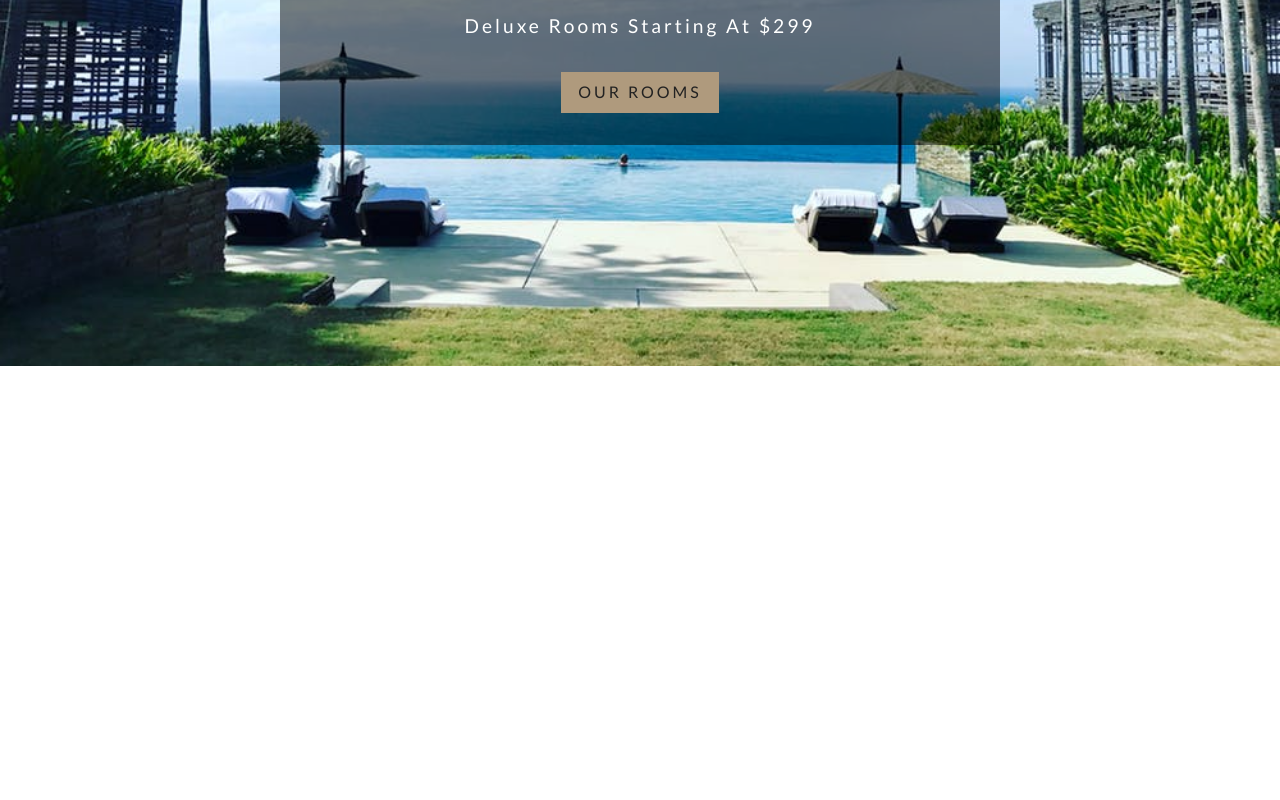
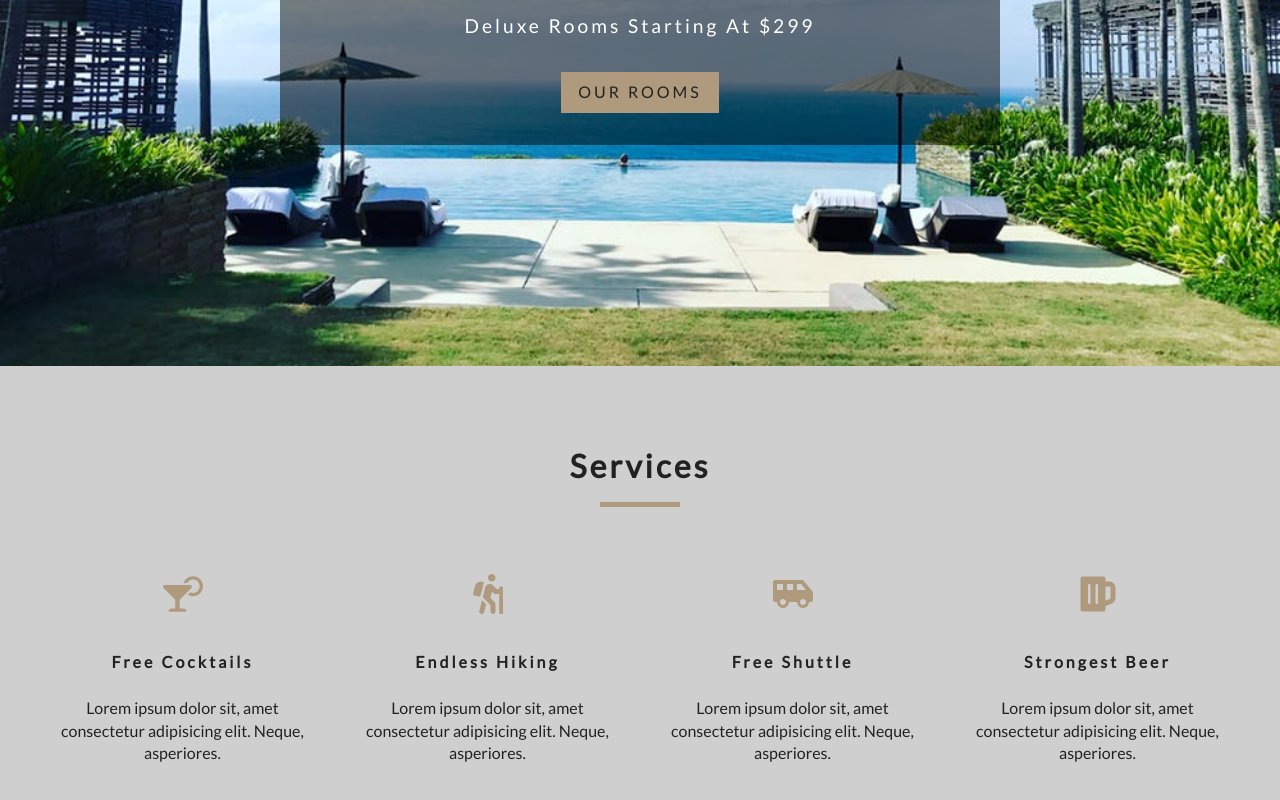
Before and after one commit to akash02-das/beach-resort, a React (Create React App) app: page / in a window 1280 px wide. Shown: the part 434-1234 px from the top of the page. Before the commit the page ends 800 px from the top, so only its background shows below. Built offline with nearby package versions, Linux system fonts and the light colour scheme.

Commit message:
Services Component

```diff
--- /dev/null
+++ b/src/components/Services.js
@@ -0,0 +1,57 @@
+import React, { Component } from "react";
+import Title from "./Title";
+import "../styles/services.scss";
+
+import { FaCocktail, FaHiking, FaShuttleVan, FaBeer } from "react-icons/fa";
+
+class Services extends Component {
+  state = {
+    services: [
+      {
+        icon: <FaCocktail />,
+        title: "free cocktails",
+        info:
+          "Lorem ipsum dolor sit, amet consectetur adipisicing elit. Neque, asperiores.",
+      },
+      {
+        icon: <FaHiking />,
+        title: "endless hiking",
+        info:
+          "Lorem ipsum dolor sit, amet consectetur adipisicing elit. Neque, asperiores.",
+      },
+      {
+        icon: <FaShuttleVan />,
+        title: "free shuttle",
+        info:
+          "Lorem ipsum dolor sit, amet consectetur adipisicing elit. Neque, asperiores.",
+      },
+      {
+        icon: <FaBeer />,
+        title: "strongest beer",
+        info:
+          "Lorem ipsum dolor sit, amet consectetur adipisicing elit. Neque, asperiores.",
+      },
+    ],
+  };
+
+  render() {
+    return (
+      <div className="services">
+        <Title title="services" />
+        <div className="services-center">
+          {this.state.services.map((service, index) => {
+            return (
+              <article key={index}>
+                <span>{service.icon}</span>
+                <h6>{service.title}</h6>
+                <p>{service.info}</p>
+              </article>
+            );
+          })}
+        </div>
+      </div>
+    );
+  }
+}
+
+export default Services;
--- /dev/null
+++ b/src/components/Title.js
@@ -0,0 +1,13 @@
+import React from "react";
+import "../styles/title.scss";
+
+const Title = ({ title }) => {
+  return (
+    <div className="section-title">
+      <h4>{title}</h4>
+      <div></div>
+    </div>
+  );
+};
+
+export default Title;
--- a/src/pages/Home.js
+++ b/src/pages/Home.js
@@ -1,19 +1,26 @@
 import React from "react";
 import Hero from "../components/Hero";
 import Banner from "../components/Banner";
+import Services from "../components/Services";
 import "../styles/banner.scss";
 
 import { Link } from "react-router-dom";
 
 const Home = () => {
   return (
+    <>
       <Hero>
-      <Banner title="luxurious rooms" subtitle="deluxe rooms starting at $299">
+        <Banner
+          title="luxurious rooms"
+          subtitle="deluxe rooms starting at $299"
+        >
           <Link to="/rooms" className="btn-primary">
             our rooms
           </Link>
         </Banner>
       </Hero>
+      <Services />
+    </>
   );
 };
 
--- /dev/null
+++ b/src/styles/services.scss
@@ -0,0 +1,46 @@
+@import "../App.scss";
+
+.services {
+  background: $darkGrey;
+  text-align: center;
+  padding: 5rem 0;
+
+  span {
+    display: inline-block;
+    color: $primaryColor;
+    font-size: 2.5rem;
+    margin-bottom: 1.5rem;
+  }
+
+  h6 {
+    letter-spacing: $mainSpacing;
+    text-transform: capitalize;
+  }
+
+  p {
+    width: 80%;
+    margin: 0 auto;
+  }
+}
+
+.services-center {
+  width: 90vw;
+  margin: 0 auto;
+  display: grid;
+  grid-template-columns: repeat(auto-fit, minmax(255px, 1fr));
+  grid-row-gap: 2rem;
+  grid-column-gap: 50px;
+}
+
+@media screen and (min-width: 992px) {
+  .services-center {
+    width: 95vw;
+    max-width: 1170px;
+  }
+}
+
+@media screen and (min-width: 1200px) {
+  .services p {
+    width: 100%;
+  }
+}
--- /dev/null
+++ b/src/styles/title.scss
@@ -0,0 +1,20 @@
+@import "../App.scss";
+
+.section-title {
+  text-align: center;
+  margin-bottom: 4rem;
+
+  h4 {
+    font-size: 2rem;
+    letter-spacing: $mainSpacing;
+    text-transform: capitalize;
+    margin-bottom: 1rem;
+  }
+
+  div {
+    width: 5rem;
+    height: 5px;
+    margin: 0 auto;
+    background: $primaryColor;
+  }
+}
```
Also changed, not shown: 1 other file (tests, documents, lock files or other folders). Lines whose indentation alone changed are shown as unchanged.
